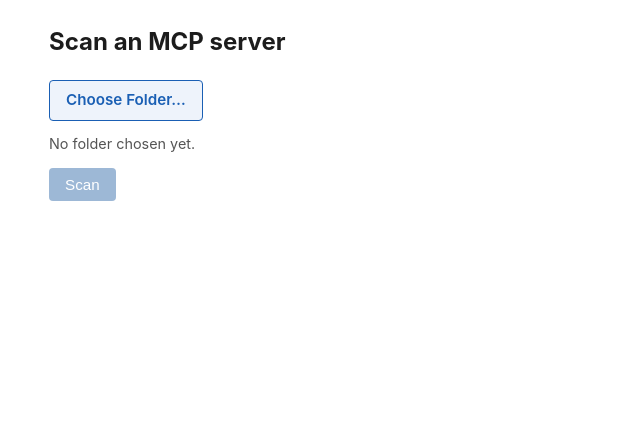
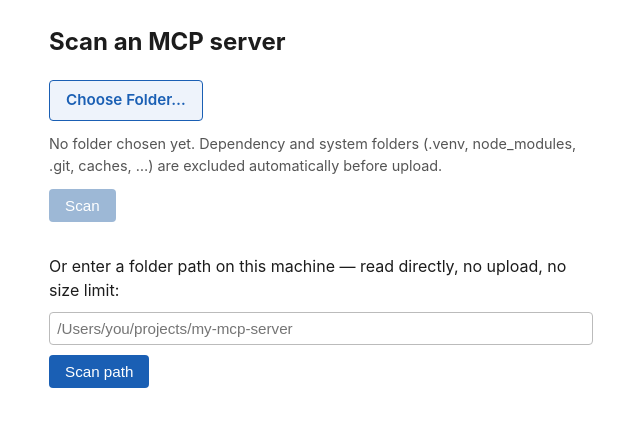
Before and after one commit to augforce/mcp-governance-scanner, a FastAPI app: page / in a window 1280 px wide. Shown: the part 71-498 px from the top of the page, without its empty margins (111-751 px from the left). Run offline with FastAPI, Linux system fonts and the light colour scheme.

Commit message:
feat: exclude bulk dirs before upload, raise file cap, add local-path fallback
The folder picker now filters dependency/system directories (.venv,
node_modules, .git, __pycache__, dist, build, ...), hidden folders,
non-source file types, and >1MB files in the browser before uploading —
mirroring the server-side sweep rules, injected from the provider so
there is one source of truth. The multipart file cap (Starlette default
1000 — the 'size cap' real projects were hitting) is raised to 20,000 as
a backstop, and exceeding it now shows plain guidance instead of a 400.
A local-path text field reads the folder server-side through the same
detection pipeline with no upload and no size limit.

Co-Authored-By: Claude Fable 5 <noreply@anthropic.com>

```diff
--- a/app/main.py
+++ b/app/main.py
@@ -1,9 +1,12 @@
-"""FastAPI front end: / /scan /history /scan/{id}.
+"""FastAPI front end: / /scan /scan-path /history /scan/{id}.
 
-The home page is deliberately one thing: a native folder picker and a Scan
-button. Picking a folder uploads its files; the scanner decides whether the
-folder is an MCP server and either scans it or reports that none was found.
-Run: python -m app.main (http://127.0.0.1:8901).
+The home page is a native folder picker plus a local-path fallback. Picking a
+folder uploads its files — the page filters out dependency/system bulk
+(.venv, node_modules, …) in the browser first, so real project roots fit in
+one upload. The path fallback reads the folder server-side through the same
+pipeline, with no upload and no size limit. Either way the scanner decides
+whether the folder is an MCP server and scans it or reports that none was
+found. Run: python -m app.main (http://127.0.0.1:8901).
 """
 
 from __future__ import annotations
@@ -11,19 +14,43 @@ from __future__ import annotations
 import os
 from pathlib import Path
 
-from fastapi import FastAPI, HTTPException, Request, UploadFile
+from fastapi import FastAPI, Form, HTTPException, Request
 from fastapi.responses import HTMLResponse, RedirectResponse
 from fastapi.templating import Jinja2Templates
+from starlette.datastructures import UploadFile
+from starlette.exceptions import HTTPException as StarletteHTTPException
+from starlette.formparsers import MultiPartException
 
 from analysis.claude_judge import narrative
 from analysis.explainer import explain
 from app import db
 from app.scan import scan_artifact
 from providers.folder import detect_mcp_server
+from providers.local_dir import (
+    DOC_EXTENSIONS,
+    MAX_FILE_BYTES,
+    SKIP_DIRS,
+    SOURCE_EXTENSIONS,
+    SPECIAL_SOURCE_NAMES,
+    read_tree,
+)
 from scanning.provenance import maybe_fetch_provenance
 
 DEFAULT_DB_PATH = Path(__file__).resolve().parent.parent / "data" / "scans.db"
 TEMPLATES_DIR = Path(__file__).resolve().parent / "templates"
+
+# Multipart file-count cap for folder uploads. Starlette's default
+# (max_files=1000) rejects real project folders outright; the browser-side
+# filter removes dependency/system bulk and this raised cap absorbs the rest.
+# (Per-file size is not limited by the parser — file parts spool to disk —
+# so only the count matters.) The path-entry fallback exists for anything
+# larger still.
+UPLOAD_MAX_FILES = 20_000
+UPLOAD_TOO_LARGE_MESSAGE = (
+    "That folder has too many files to upload even after excluding "
+    "dependency folders. Use the local path option instead — it reads the "
+    "folder directly on this machine, so there is no size limit."
+)
 
 
 def create_app(db_path: Path | str | None = None) -> FastAPI:
@@ -31,14 +58,20 @@ def create_app(db_path: Path | str | None = None) -> FastAPI:
     app.state.db_path = Path(db_path) if db_path else DEFAULT_DB_PATH
     templates = Jinja2Templates(directory=TEMPLATES_DIR)
 
-    @app.get("/", response_class=HTMLResponse)
-    def index(request: Request):
-        return templates.TemplateResponse(request, "index.html")
+    def render_index(request: Request, error: str | None = None):
+        return templates.TemplateResponse(
+            request,
+            "index.html",
+            {
+                "error": error,
+                "skip_dirs": sorted(SKIP_DIRS),
+                "keep_extensions": sorted(SOURCE_EXTENSIONS | DOC_EXTENSIONS),
+                "keep_names": sorted(SPECIAL_SOURCE_NAMES),
+                "max_file_bytes": MAX_FILE_BYTES,
+            },
+        )
 
-    @app.post("/scan", response_class=HTMLResponse)
-    def scan(request: Request, files: list[UploadFile]):
-        tree = {f.filename: f.file.read() for f in files if f.filename}
-        artifact = detect_mcp_server(tree)
+    def finish_scan(request: Request, artifact, source: str):
         if artifact is None:
             return templates.TemplateResponse(request, "not_found.html")
         result = scan_artifact(
@@ -49,12 +82,41 @@ def create_app(db_path: Path | str | None = None) -> FastAPI:
         scan_id = db.save_scan(
             app.state.db_path,
             name=name,
-            source="folder",
+            source=source,
             result=result,
             report=report,
             narrative=narrative(result, server_name=name),  # None unless API key set
         )
         return RedirectResponse(f"/scan/{scan_id}", status_code=303)
+
+    @app.get("/", response_class=HTMLResponse)
+    def index(request: Request):
+        return render_index(request)
+
+    @app.post("/scan", response_class=HTMLResponse)
+    async def scan(request: Request):
+        try:
+            form = await request.form(max_files=UPLOAD_MAX_FILES)
+        # Starlette raises MultiPartException in debug mode but converts it
+        # to a 400 HTTPException otherwise — treat both as "over the cap".
+        except (MultiPartException, StarletteHTTPException):
+            return render_index(request, error=UPLOAD_TOO_LARGE_MESSAGE)
+        tree = {
+            item.filename: await item.read()
+            for item in form.getlist("files")
+            if isinstance(item, UploadFile) and item.filename
+        }
+        return finish_scan(request, detect_mcp_server(tree), source="folder")
+
+    @app.post("/scan-path", response_class=HTMLResponse)
+    def scan_path(request: Request, local_path: str = Form("")):
+        root = Path(local_path.strip()).expanduser()
+        if not local_path.strip() or not root.is_dir():
+            return render_index(
+                request,
+                error=f"Not a folder on this machine: {local_path.strip() or '(empty)'}",
+            )
+        return finish_scan(request, detect_mcp_server(read_tree(root)), source="path")
 
     @app.get("/history", response_class=HTMLResponse)
     def history(request: Request):
--- a/app/templates/index.html
+++ b/app/templates/index.html
@@ -1,27 +1,81 @@
 {% extends "base.html" %}
 {% block content %}
   <h2>Scan an MCP server</h2>
-  <form class="scan" method="post" action="/scan" enctype="multipart/form-data">
+  {% if error %}<p class="error">{{ error }}</p>{% endif %}
+  <form class="scan" id="folderform" method="post" action="/scan" enctype="multipart/form-data">
     <label class="folder-btn">
       Choose Folder…
       <input type="file" name="files" webkitdirectory directory multiple required
              onchange="showPick(this)">
     </label>
-    <p id="picked" class="picked">No folder chosen yet.</p>
+    <p id="picked" class="picked">No folder chosen yet. Dependency and system folders
+      (.venv, node_modules, .git, caches, …) are excluded automatically before upload.</p>
     <button type="submit" id="scanbtn" disabled>Scan</button>
   </form>
+  <form class="scan" method="post" action="/scan-path">
+    <label for="local_path">Or enter a folder path on this machine — read directly, no upload, no size limit:</label>
+    <input type="text" id="local_path" name="local_path"
+           placeholder="/Users/you/projects/my-mcp-server">
+    <button type="submit">Scan path</button>
+  </form>
   <script>
+    // Mirror of the server-side sweep rules (providers/local_dir.py),
+    // injected so the browser never uploads dependency/system bulk.
+    var SKIP_DIRS = {{ skip_dirs | tojson }};
+    var KEEP_EXTENSIONS = {{ keep_extensions | tojson }};
+    var KEEP_NAMES = {{ keep_names | tojson }};
+    var MAX_FILE_BYTES = {{ max_file_bytes }};
+    var kept = [];
+
+    function keepFile(f) {
+      var parts = (f.webkitRelativePath || f.name).split('/');
+      for (var i = 0; i < parts.length - 1; i++) {
+        if (SKIP_DIRS.indexOf(parts[i]) !== -1) return false;
+        if (parts[i].charAt(0) === '.') return false;
+      }
+      var name = parts[parts.length - 1];
+      if (name.charAt(0) === '.' && KEEP_NAMES.indexOf(name) === -1) return false;
+      var dot = name.lastIndexOf('.');
+      var ext = dot === -1 ? '' : name.slice(dot).toLowerCase();
+      if (KEEP_EXTENSIONS.indexOf(ext) === -1 && KEEP_NAMES.indexOf(name) === -1) return false;
+      return f.size <= MAX_FILE_BYTES;
+    }
+
     function showPick(input) {
       var msg = document.getElementById('picked');
       var btn = document.getElementById('scanbtn');
-      if (input.files.length) {
-        var top = input.files[0].webkitRelativePath.split('/')[0] || 'selected folder';
-        msg.textContent = 'Selected: ' + top + ' (' + input.files.length + ' files)';
-        btn.disabled = false;
-      } else {
+      kept = Array.prototype.filter.call(input.files, keepFile);
+      if (!input.files.length) {
         msg.textContent = 'No folder chosen yet.';
         btn.disabled = true;
+      } else if (!kept.length) {
+        msg.textContent = 'No scannable source files found in that folder.';
+        btn.disabled = true;
+      } else {
+        var top = input.files[0].webkitRelativePath.split('/')[0] || 'selected folder';
+        msg.textContent = 'Selected: ' + top + ' — will upload ' + kept.length + ' of ' +
+          input.files.length + ' files (dependencies, caches, and hidden folders excluded).';
+        btn.disabled = false;
       }
     }
+
+    document.getElementById('folderform').addEventListener('submit', async function (ev) {
+      ev.preventDefault();
+      var msg = document.getElementById('picked');
+      var btn = document.getElementById('scanbtn');
+      btn.disabled = true;
+      msg.textContent = 'Uploading ' + kept.length + ' files and scanning…';
+      var fd = new FormData();
+      kept.forEach(function (f) { fd.append('files', f, f.webkitRelativePath || f.name); });
+      try {
+        var resp = await fetch('/scan', { method: 'POST', body: fd });
+        if (resp.redirected) { window.location.href = resp.url; return; }
+        var html = await resp.text();
+        document.open(); document.write(html); document.close();
+      } catch (err) {
+        msg.textContent = 'Upload failed: ' + err;
+        btn.disabled = false;
+      }
+    });
   </script>
 {% endblock %}
```
Also changed, not shown: tests/test_web.py (+81 -2 lines).
